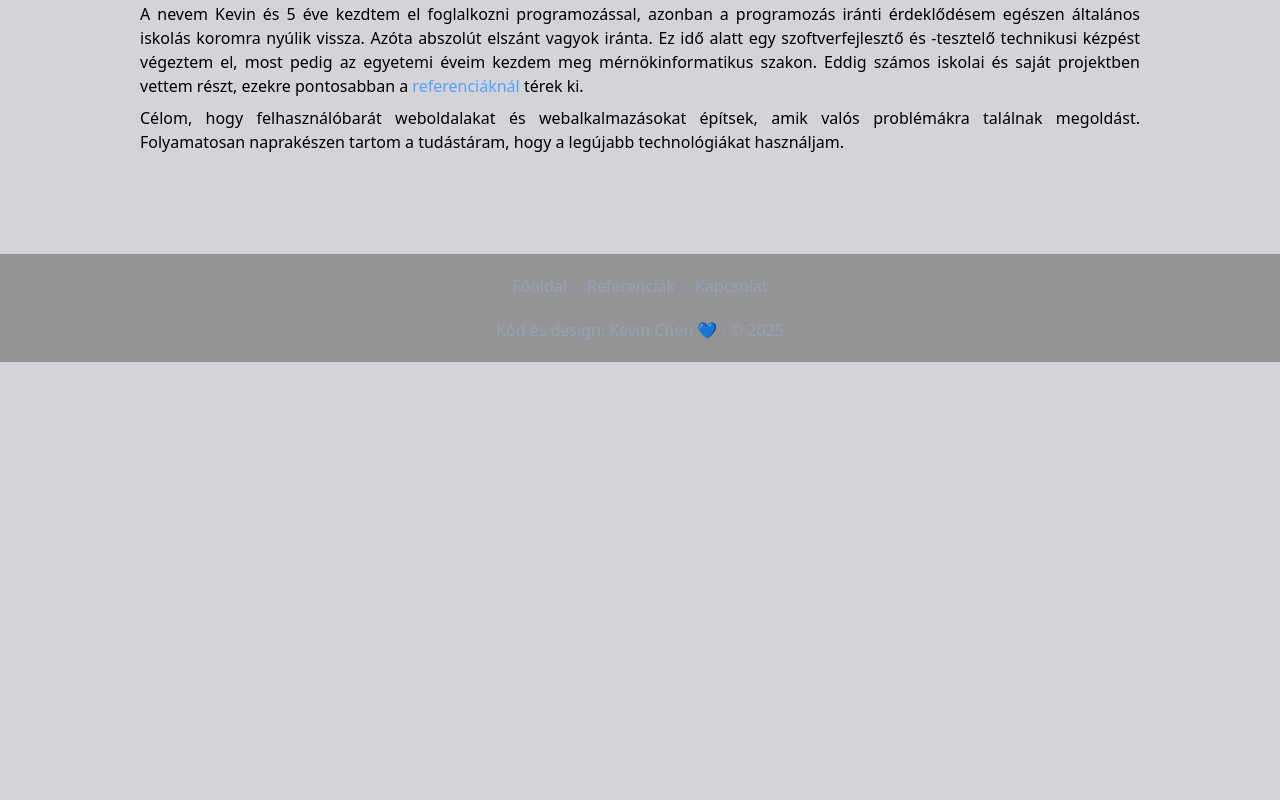
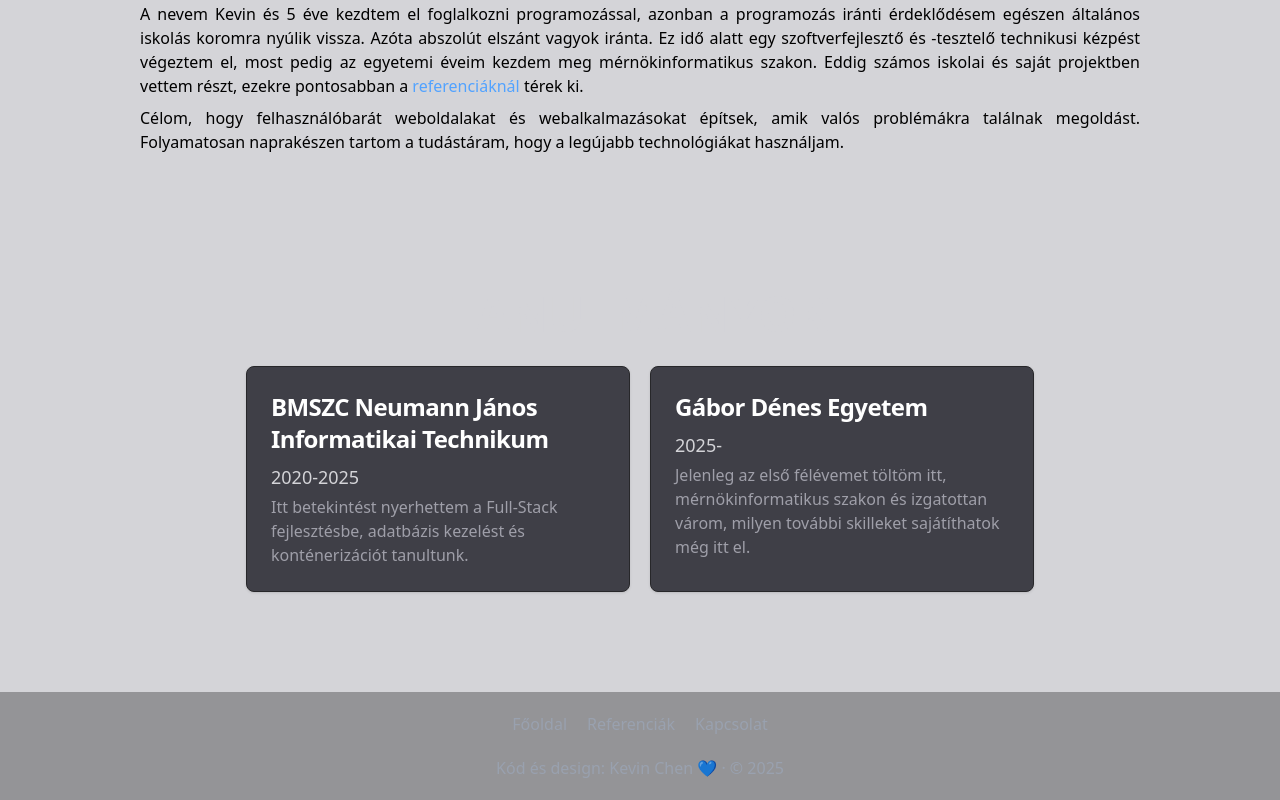
Before and after one commit to chencsi/chencsi.github.io, a React (Vite) app: page / in a window 1280 px wide. Shown: the part 942-1742 px from the top of the page. Before the commit the page ends 1304 px from the top, so only its background shows below. Built offline with nearby package versions, Linux system fonts and the light colour scheme.

Commit message:
education section added

```diff
--- /dev/null
+++ b/src/components/HomeEducation.jsx
@@ -0,0 +1,46 @@
+const data = [
+	{
+		name: "BMSZC Neumann János Informatikai Technikum",
+        time: "2020-2025",
+		description:
+			"Itt betekintést nyerhettem a Full-Stack fejlesztésbe, adatbázis kezelést és konténerizációt tanultunk.",
+	},
+	{
+		name: "Gábor Dénes Egyetem",
+        time: "2025-",
+		description:
+			"Jelenleg az első félévemet töltöm itt, mérnökinformatikus szakon és izgatottan várom, milyen további skilleket sajátíthatok még itt el.",
+	},
+];
+
+function HomeEducation() {
+	return (
+		<div
+			data-aos="fade-up"
+			data-aos-duration="500"
+			className="flex flex-col gap-2 max-w-[1000px] mx-auto"
+		>
+			<h2 className="text-zinc-300 font-extrabold text-5xl uppercase text-shadow mb-5 text-center">
+				Tanulmányok
+			</h2>
+			<div className="flex flex-row flex-wrap gap-5">
+				{data.map((item) => (
+					<div
+						key={item.name}
+						class="block max-w-sm min-h-50 p-6 bg-white border border-zinc-200 rounded-lg shadow-sm bg-zinc-700 border-zinc-800"
+					>
+						<h5 class="mb-2 text-2xl font-bold tracking-tight text-white">
+							{item.name}
+						</h5>
+                        <p className="text-zinc-300 mb-1 text-lg">{item.time}</p>
+						<p class="font-normal text-zinc-400">
+							{item.description}
+						</p>
+					</div>
+				))}
+			</div>
+		</div>
+	);
+}
+
+export default HomeEducation;
--- a/src/views/Home.jsx
+++ b/src/views/Home.jsx
@@ -1,4 +1,5 @@
 import HomeAbout from "../components/HomeAbout";
+import HomeEducation from "../components/HomeEducation";
 import HomeHero from "../components/HomeHero";
 import HomeHighlights from "../components/HomeHighlights";
 
@@ -8,6 +9,7 @@ function Home() {
 			<HomeHero />
 			<HomeHighlights />
 			<HomeAbout />
+			<HomeEducation />
 		</div>
 	);
 }
```
